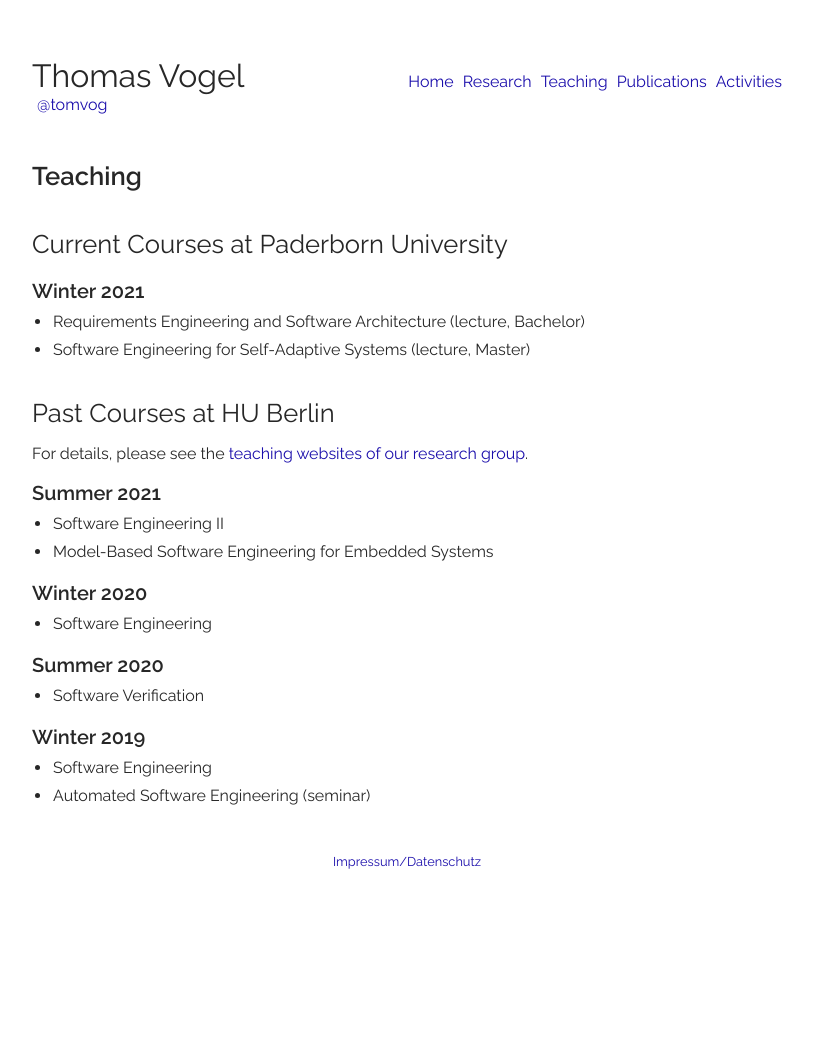
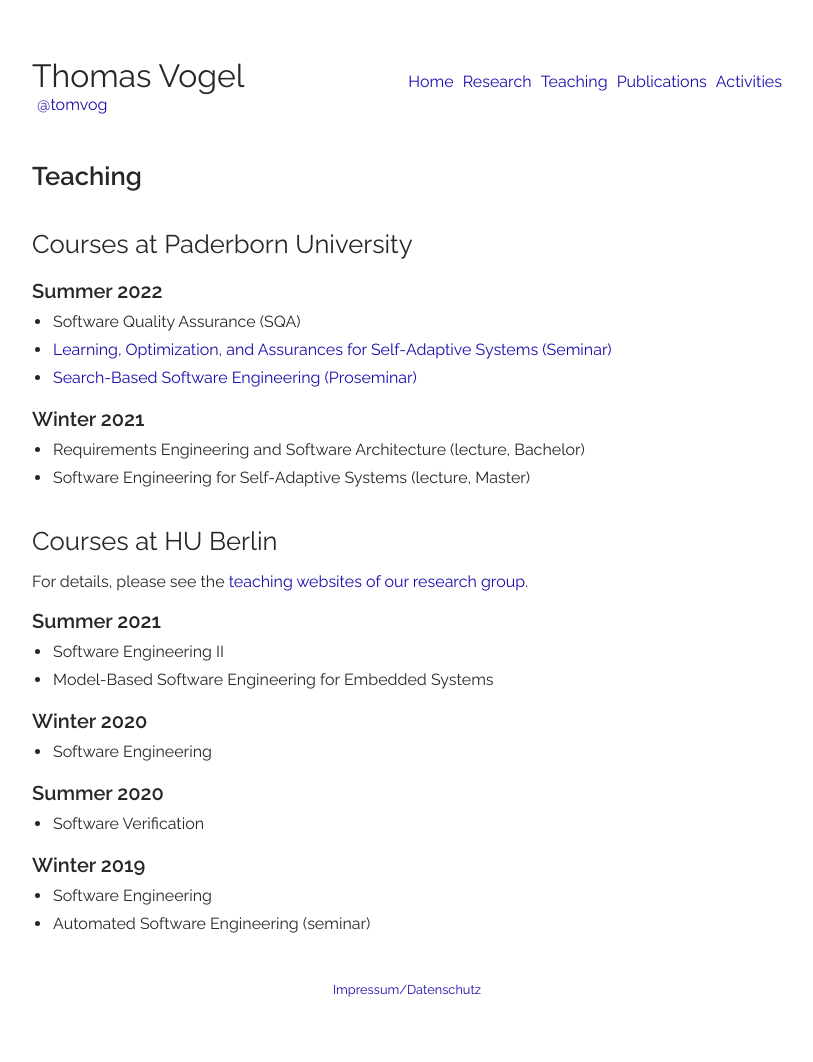
Before and after one commit to thomas-vogel/thomas-vogel.github.io, a Jekyll site: the page built from _pages/teaching/index.md, in a window 1280 px wide. Shown: the whole page, without its empty margins (233-1046 px from the left). Built offline with Jekyll 4.4.1, drawn with Linux system fonts in a browser that asks for light colours; before the commit the page ends 934 px from its top, so only the background shows below that.

Commit message:
Add teaching pages for the seminars.

```diff
--- a/_pages/teaching.md
+++ b/_pages/teaching/index.md
@@ -1,17 +1,23 @@
 ---
 title: Teaching
-permalink: teaching.html
+permalink: teaching/index.html
 layout: page
 ---
 
-## Current Courses at Paderborn University
+## Courses at Paderborn University
+
+### Summer 2022
+
+* Software Quality Assurance (SQA)
+* [Learning, Optimization, and Assurances for Self-Adaptive Systems (Seminar)](2022S-LOASAS)
+* [Search-Based Software Engineering (Proseminar)](2022S-SBSE)
 
 ### Winter 2021
 
 * Requirements Engineering and Software Architecture (lecture, Bachelor)
 * Software Engineering for Self-Adaptive Systems (lecture, Master)
 
-## Past Courses at HU Berlin
+## Courses at HU Berlin
 
 For details, please see the [teaching websites of our research group](https://www.informatik.hu-berlin.de/en/forschung-en/gebiete/se/teaching/teachingSS20?set_language=en){:target="_blank"}.
 
```
Also changed, not shown: _pages/teaching/2022S-LOASAS.md (added, +9 -0 lines), _pages/teaching/2022S-SBSE.md (added, +9 -0 lines).
